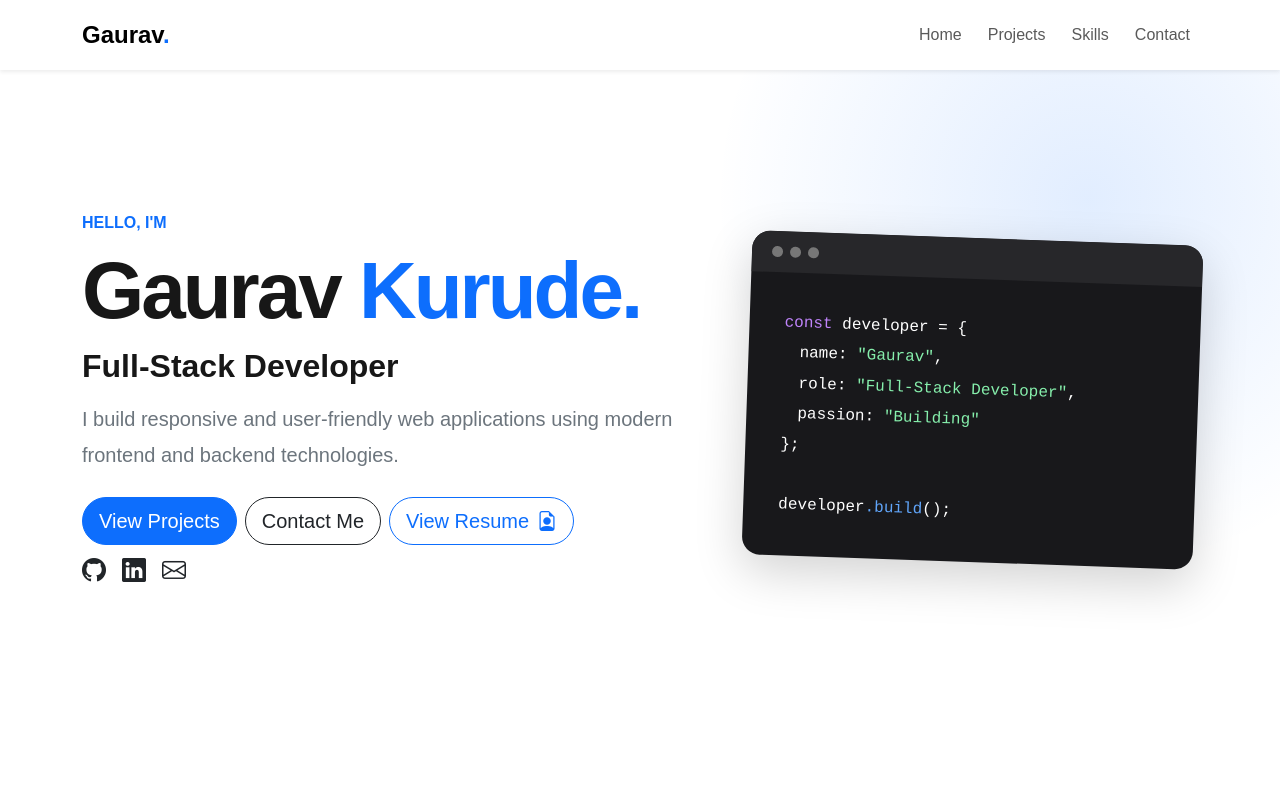
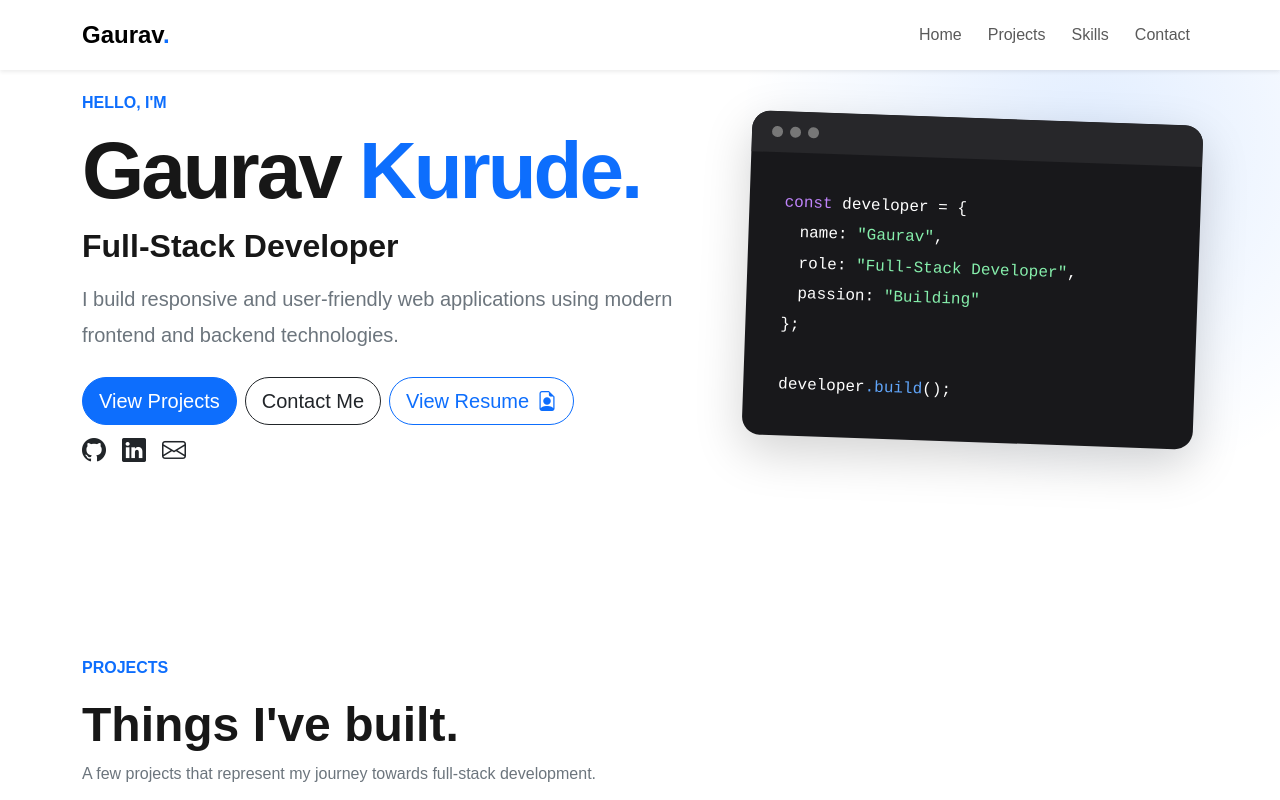
Before and after one commit to Gaurav-Kurude/Gaurav-Kurude, a React (Vite) app: page / in a window 1280 px wide. Shown: the top 800 px of the page. Built offline with nearby package versions, Linux system fonts and the light colour scheme.

Commit message:
gaurav-portfolio

```diff
--- a/src/App.css
+++ b/src/App.css
@@ -50,6 +50,10 @@
 .hero-section .lead {
   max-width: 650px;
   line-height: 1.8;
+}
+
+.hero-content {
+  min-height: 70vh;
 }
 
 /* Code Card */
--- a/src/App.jsx
+++ b/src/App.jsx
@@ -98,7 +98,7 @@
       {/* Hero Section */}
       <section id="home" className="hero-section">
         <div className="container">
-          <div className="row align-items-center min-vh-100">
+          <div className="row align-items-center hero-content">
             <div className="col-lg-7">
               <p className="text-primary fw-semibold mb-2">HELLO, I'M</p>
 
```
